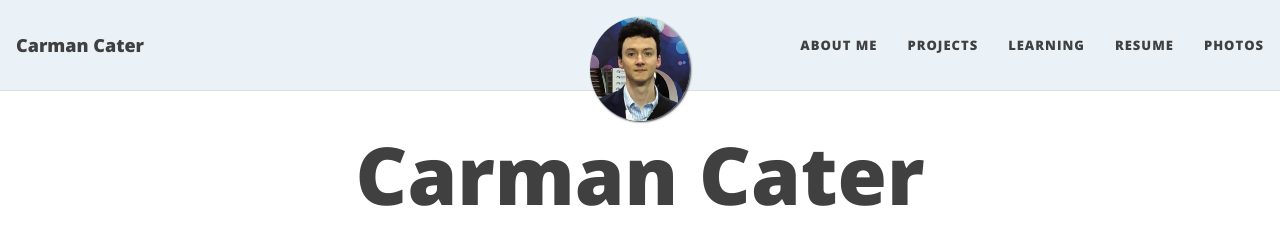
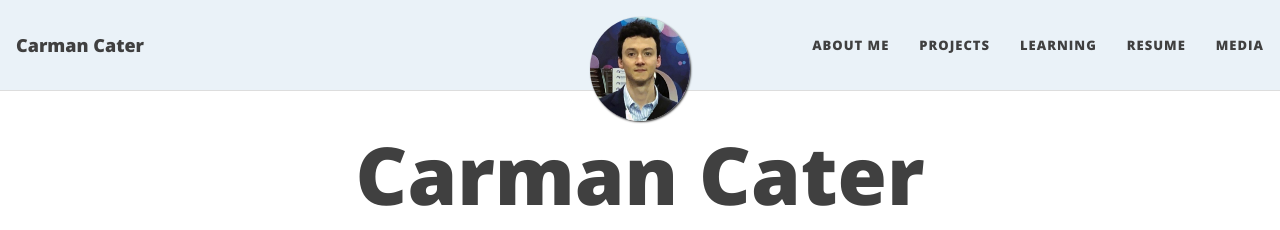
Before and after one commit to carmancater/carmancater.github.io, a Jekyll site: the page built from index.html, in a window 1280 px wide. Shown: the top 230 px of the page. Built offline with Jekyll 4.4.1, drawn with Linux system fonts in a browser that asks for light colours; nearby versions of some CDN libraries; the list of posts is cut into pages by our own code.

Commit message:
change photos to media

```diff
--- a/_config.yml
+++ b/_config.yml
@@ -24,7 +24,7 @@ navbar-links:
   Projects: "Projects"
   Learning: "learning"
   Resume: "resume"
-  Photos: "photos"
+  Media: "media"
 
 ################
 # --- Logo --- #
--- /dev/null
+++ b/media.html
@@ -0,0 +1,6 @@
+---
+layout: page
+title: Media
+subtitle:
+share-title: Carman Cater - Media
+---
--- a/photos.html
+++ /dev/null
@@ -1,6 +0,0 @@
----
-layout: page
-title: Photos
-subtitle:
-share-title: Carman Cater - Photos
----
```
Also changed, not shown: 1 other file.
